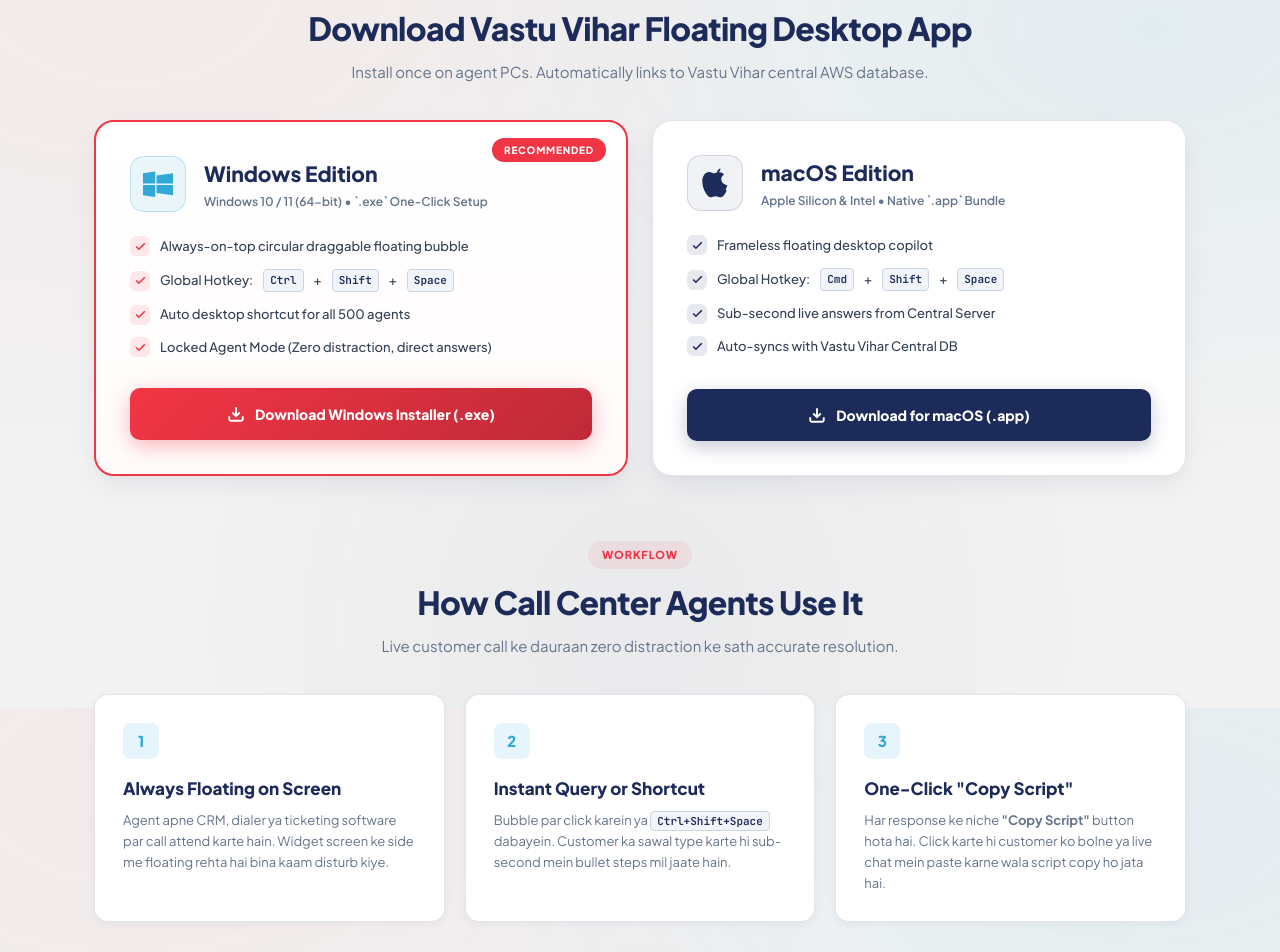
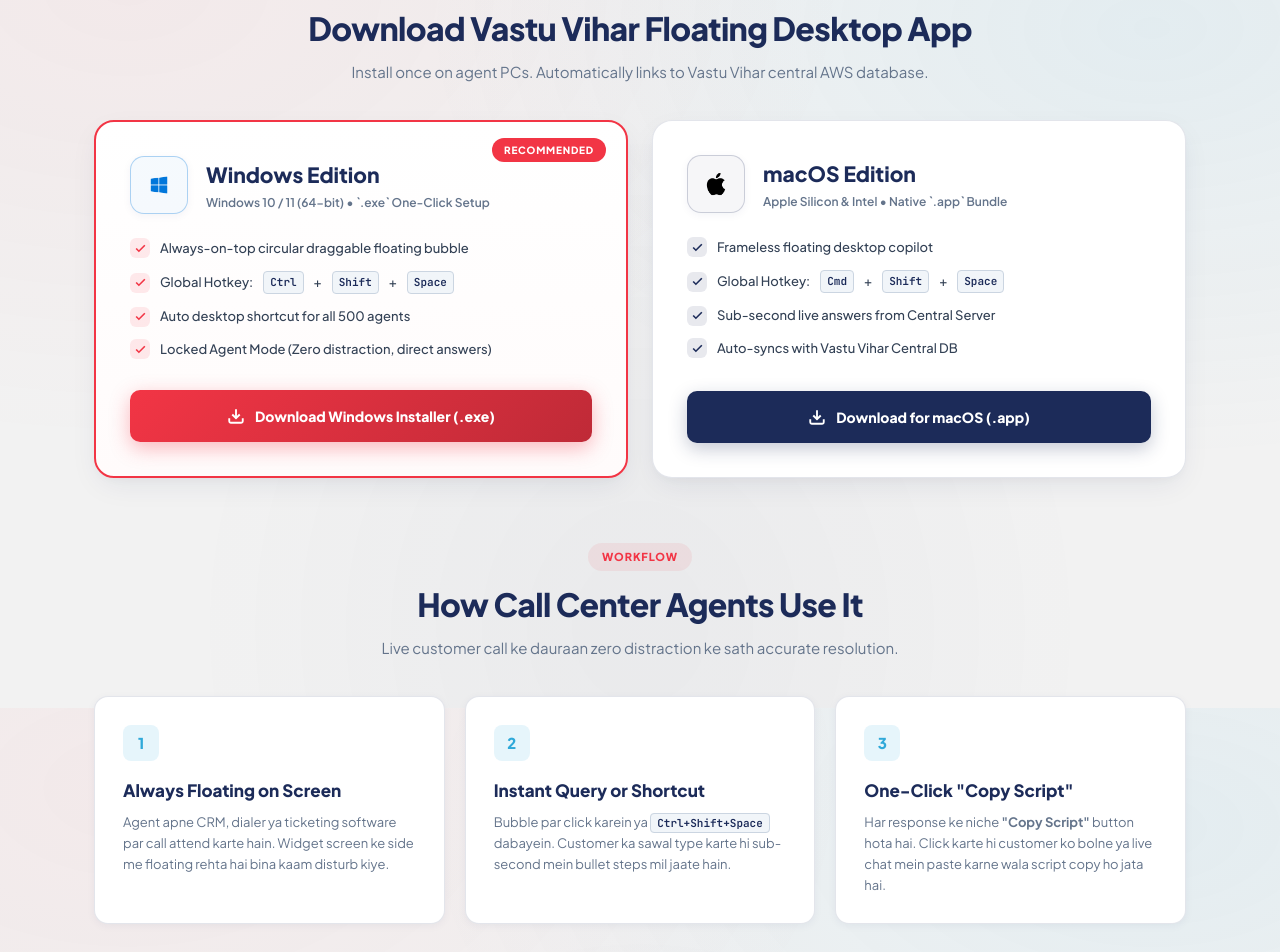
Before and after one commit to kumaranujranchi/vv-callcenterbot, an Electron app: page public/portal.html in a window 1280 px wide. Shown: the part 892-1844 px from the top of the page. Drawn offline with Linux system fonts and the light colour scheme; no server answers.

Commit message:
feat: Update Windows and Apple OS download cards with official image icons

```diff
--- a/public/portal.html
+++ b/public/portal.html
@@ -391,24 +391,32 @@
     }
 
     .os-avatar {
-      width: 56px;
-      height: 56px;
+      width: 58px;
+      height: 58px;
       border-radius: 14px;
-      background: rgba(48, 169, 217, 0.1);
-      border: 1px solid rgba(48, 169, 217, 0.25);
+      background: #ffffff;
+      border: 1.5px solid var(--border-subtle);
       display: flex;
       align-items: center;
       justify-content: center;
       flex-shrink: 0;
-      color: var(--brand-sky);
+      box-shadow: var(--shadow-sm);
     }
 
-    .os-avatar svg { width: 30px; height: 30px; fill: currentColor; }
+    .os-avatar img {
+      width: 36px;
+      height: 36px;
+      object-fit: contain;
+    }
+
+    .os-avatar-win {
+      border-color: rgba(1, 119, 219, 0.3);
+      background: rgba(1, 119, 219, 0.04);
+    }
 
     .os-avatar-mac {
-      background: rgba(28, 43, 89, 0.06);
-      border: 1px solid rgba(28, 43, 89, 0.15);
-      color: var(--brand-navy);
+      border-color: rgba(28, 43, 89, 0.2);
+      background: rgba(28, 43, 89, 0.04);
     }
 
     .dl-name {
@@ -758,10 +766,8 @@
           <div class="featured-ribbon">Recommended</div>
           <div>
             <div class="dl-top-row">
-              <div class="os-avatar">
-                <svg viewBox="0 0 88 88">
-                  <path d="M0 12.4l35.8-4.9v35H0V12.4zm0 34.6h35.8v35L0 77.1V47zm39.8-27.7L88 12.4v30.1H39.8V19.3zm0 27.7H88v30.1l-48.2-6.9V47z"/>
-                </svg>
+              <div class="os-avatar os-avatar-win">
+                <img src="/windows-logo.png" alt="Microsoft Windows Logo" />
               </div>
               <div>
                 <div class="dl-name">Windows Edition</div>
@@ -800,9 +806,7 @@
           <div>
             <div class="dl-top-row">
               <div class="os-avatar os-avatar-mac">
-                <svg viewBox="0 0 170 170">
-                  <path d="M150.37 130.25c-2.45 5.66-5.35 10.87-8.71 15.66-4.58 6.53-8.33 11.05-11.22 13.56-4.48 4.12-9.28 6.23-14.42 6.35-3.69 0-8.14-1.05-13.32-3.18-5.19-2.12-9.97-3.17-14.34-3.17-4.58 0-9.49 1.05-14.75 3.17-5.26 2.13-9.5 3.24-12.74 3.35-4.35.13-9.16-1.9-14.42-6.08-3.69-3.08-7.78-8.11-12.28-15.09-6.66-10.37-11.89-21.84-15.69-34.42-3.8-12.58-5.7-24.32-5.7-35.22 0-14.73 3.65-27.13 10.95-37.21 7.3-10.08 16.66-15.22 28.08-15.43 4.9.11 10.28 1.48 16.14 4.12 5.86 2.64 9.47 4.02 10.83 4.13 1.8-.22 5.61-1.68 11.43-4.38 5.82-2.7 11.29-3.99 16.41-3.88 12.37.54 22.37 5.14 30.01 13.8-10.82 6.55-16.11 15.54-15.86 26.96.25 9.07 3.75 16.8 10.5 23.2 6.75 6.4 14.72 10.07 23.91 11-2.43 7.55-5.59 15.11-9.48 22.68zm-34.82-124.6c.11 1.41-.12 3.12-.69 5.13-.57 2.01-1.57 4.15-3 6.42-1.85 2.83-4.14 5.34-6.87 7.53-2.73 2.19-5.46 3.73-8.19 4.62-.33-1.63-.44-3.26-.33-4.9.11-1.64.63-3.66 1.56-6.06 1.52-3.8 3.86-7.07 7.02-9.82 3.16-2.75 6.67-4.48 10.5-5.2z"/>
-                </svg>
+                <img src="/apple-logo.png" alt="Apple macOS Logo" />
               </div>
               <div>
                 <div class="dl-name">macOS Edition</div>
```
Also changed, not shown: public/apple-logo.png (added), public/windows-logo.png (added).
